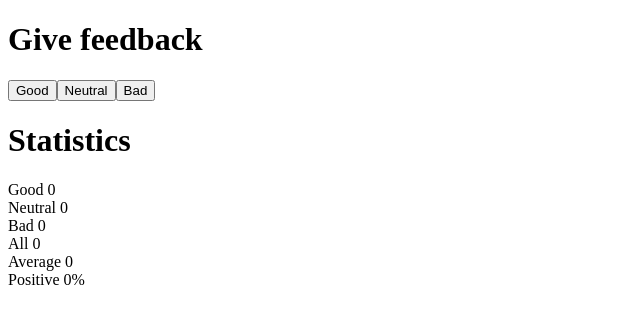
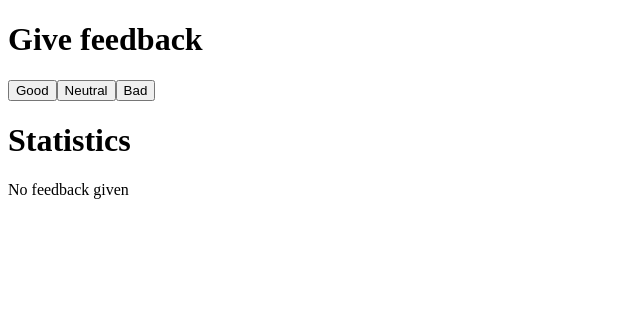
Before and after one commit to jansromi/hy_fullstack, a React (Vite) app in the folder osa1/unicafe/: page / in a window 1280 px wide. Shown: the top 324 px of the page, without its empty margins (0-640 px from the left). Built offline with nearby package versions, Linux system fonts and the light colour scheme.

Commit message:
teht 1.9

```diff
--- a/osa1/unicafe/src/App.jsx
+++ b/osa1/unicafe/src/App.jsx
@@ -28,8 +28,20 @@ const Label = ({text, rating}) => {
     </div>
   )
 }
-
+/**
+ * Returns the statistics element
+ * @param {Object} feedback - The feedback object containing ratings.
+ * @returns
+ */
 const Statistics = ({ feedback }) => {
+  if (feedback.total() === 0) {
+    return (
+      <div>
+        <Header text='Statistics' />
+        <p>No feedback given</p>
+      </div>
+    )
+  }
   return (
     <div>
       <Header text='Statistics' />
```
